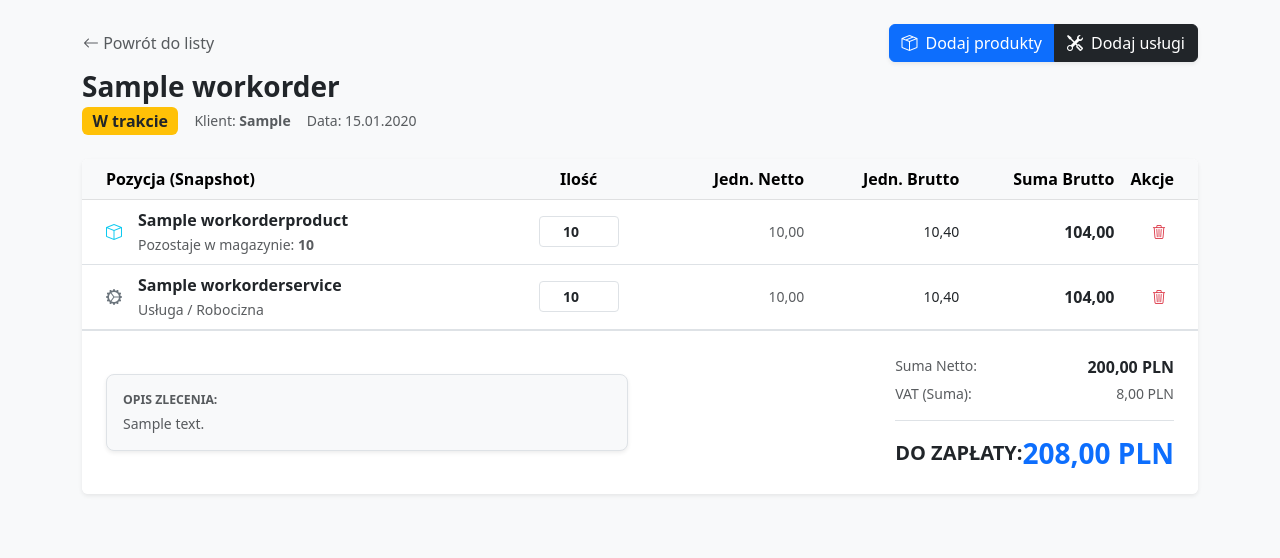
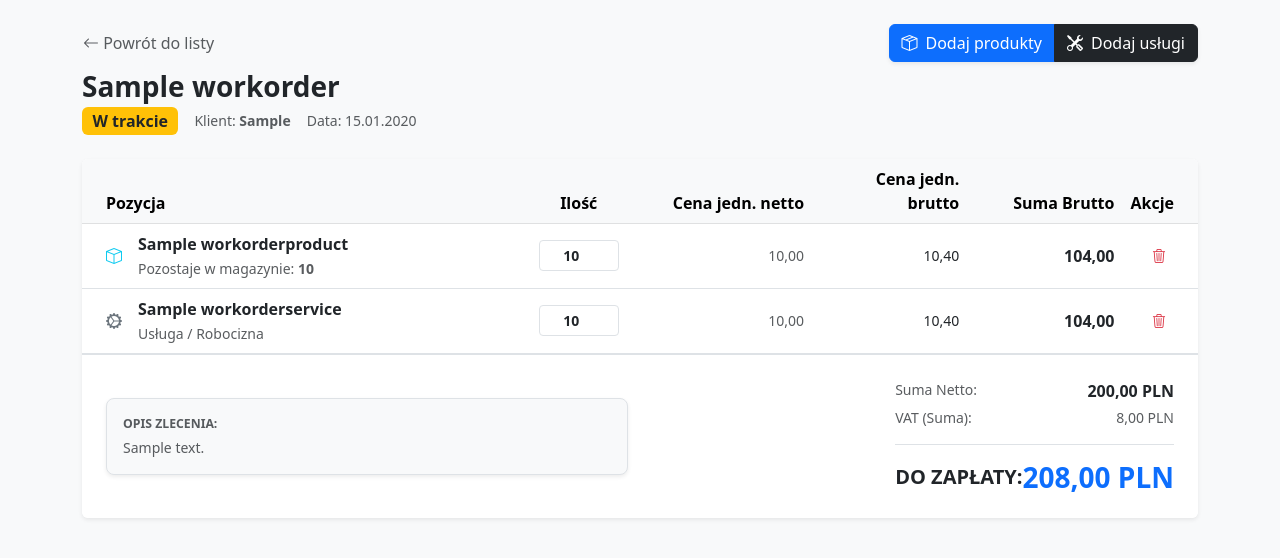
Before and after one commit to MateuszWcislo/inventory-monitoring, a Django app: page /work_orders/00000000-0000-0000-0000-000000000001/ in a window 1280 px wide. Shown: the part 81-639 px from the top of the page. Run offline with Django 5.2, Linux system fonts and the light colour scheme; a user stored in the database is signed in; tables that the repository leaves empty hold one stand-in row (values such as "Sample post"); some libraries are stand-ins or nearby versions.

Commit message:
Zlecenia i usługi

```diff
--- a/work_orders/templates/work_orders/work_order_detail.html
+++ b/work_orders/templates/work_orders/work_order_detail.html
@@ -54,10 +54,10 @@
                         <table class="table align-middle mb-0">
                             <thead class="table-light">
                                 <tr>
-                                    <th class="ps-4" style="width: 40%;">Pozycja (Snapshot)</th>
+                                    <th class="ps-4" style="width: 40%;">Pozycja</th>
                                     <th class="text-center" style="width: 15%;">Ilość</th>
-                                    <th class="text-end" style="width: 15%;">Jedn. Netto</th>
-                                    <th class="text-end" style="width: 15%;">Jedn. Brutto</th>
+                                    <th class="text-end" style="width: 15%;">Cena jedn. netto</th>
+                                    <th class="text-end" style="width: 15%;">Cena jedn. brutto</th>
                                     <th class="text-end" style="width: 15%;">Suma Brutto</th>
                                     <th class="text-end pe-4" style="width: 5%;">
                                         {% if order.status == 'IN_PROGRESS' %}Akcje{% endif %}
```
